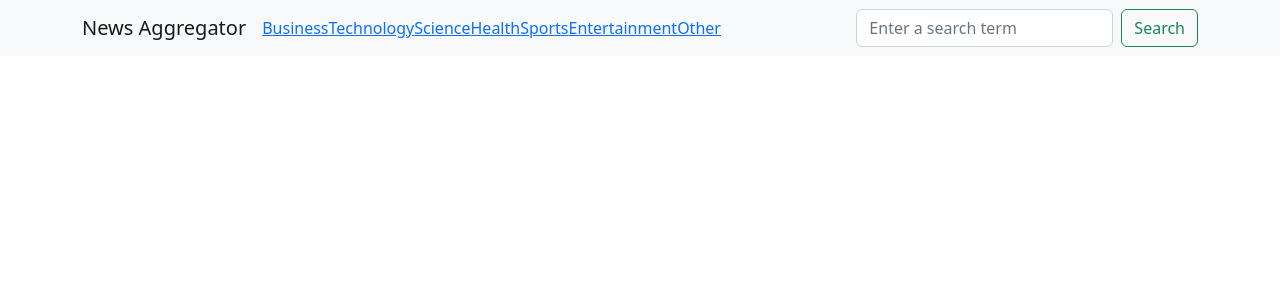
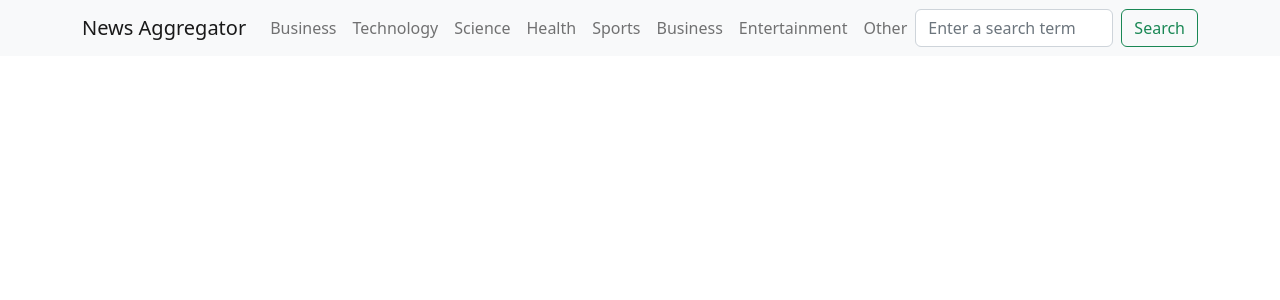
Before and after one commit to andyl5/news-aggregator, a React (Create React App) app: page / in a window 1280 px wide. Shown: the top 300 px of the page. Built offline with nearby package versions, Linux system fonts and the light colour scheme; no server answers.

Commit message:
navbar categories work

```diff
--- a/src/components/Api.js
+++ b/src/components/Api.js
@@ -12,7 +12,7 @@ export const searchArticlesByQuery = async (query) => {
 
 
 export const searchArticlesByCategory = async (category) => {
-  const url = `https://newsapi.org/v2/top-headlines?category=${category}&apiKey=${apiKey}`;
+  const url = `https://newsapi.org/v2/top-headlines?category=${category}&country=us&apiKey=${apiKey}`;
   const response = await axios.get(url);
   console.log(response.data)
   return response.data;
--- a/src/components/NavbarLayout.js
+++ b/src/components/NavbarLayout.js
@@ -11,33 +11,37 @@ function NavbarLayout() {
   return (
     <Navbar bg="light" expand="lg">
       <Container>
-        <Navbar.Brand href="/">News Aggregator
-          {/* <Link to="/">News Aggregator</Link> */}
-          </Navbar.Brand>
+        <Navbar.Brand as={Link} to="/" >News Aggregator</Navbar.Brand>
 
         <Navbar.Toggle aria-controls="basic-navbar-nav" />
         <Navbar.Collapse id="basic-navbar-nav">
 
         <Nav className="me-auto">
-          {/* Add to="" and figure out what to put here */}
-            {/* <Nav.Link >Business</Nav.Link> */}
-            <Link to={"/search?c=business"}>Business</Link>
-
-            <Link to={"/search?c=technology"}>Technology</Link>
-            <Link to={"/search?c=science"}>Science</Link>
-            <Link to={"/search?c=health"}>Health</Link>
-            <Link to={"/search?c=sports"}>Sports</Link>
-            <Link to={"/search?c=entertainment"}>Entertainment</Link>
-            <Link to={"/search?c=general"}>Other</Link>
-
-
-            {/* <Nav.Link>Technology</Nav.Link>
-            <Nav.Link>Science</Nav.Link>
-            <Nav.Link>Health</Nav.Link>
-            <Nav.Link>Sports</Nav.Link>
-            <Nav.Link>Entertainment</Nav.Link>
-            <Nav.Link>Miscellaneous</Nav.Link> */}
-          </Nav>
+          <Nav.Item>
+            <Nav.Link as={Link} to="/search?c=business" activeClassName="active">Business</Nav.Link>
+          </Nav.Item>
+          <Nav.Item>
+            <Nav.Link as={Link} to="/search?c=technology" activeClassName="active">Technology</Nav.Link>
+          </Nav.Item>
+          <Nav.Item>
+            <Nav.Link as={Link} to="/search?c=science" activeClassName="active">Science</Nav.Link>
+          </Nav.Item>
+          <Nav.Item>
+            <Nav.Link as={Link} to="/search?c=health" activeClassName="active">Health</Nav.Link>
+          </Nav.Item>
+          <Nav.Item>
+            <Nav.Link as={Link} to="/search?c=sports" activeClassName="active">Sports</Nav.Link>
+          </Nav.Item>
+          <Nav.Item>
+            <Nav.Link as={Link} to="/search?c=business" activeClassName="active">Business</Nav.Link>
+          </Nav.Item>
+          <Nav.Item>
+            <Nav.Link as={Link} to="/search?c=entertainment" activeClassName="active">Entertainment</Nav.Link>
+          </Nav.Item>
+          <Nav.Item>
+            <Nav.Link as={Link} to="/search?c=general" activeClassName="active">Other</Nav.Link>
+          </Nav.Item>
+        </Nav>
 
           <SearchButtonQuery/>
 
```
